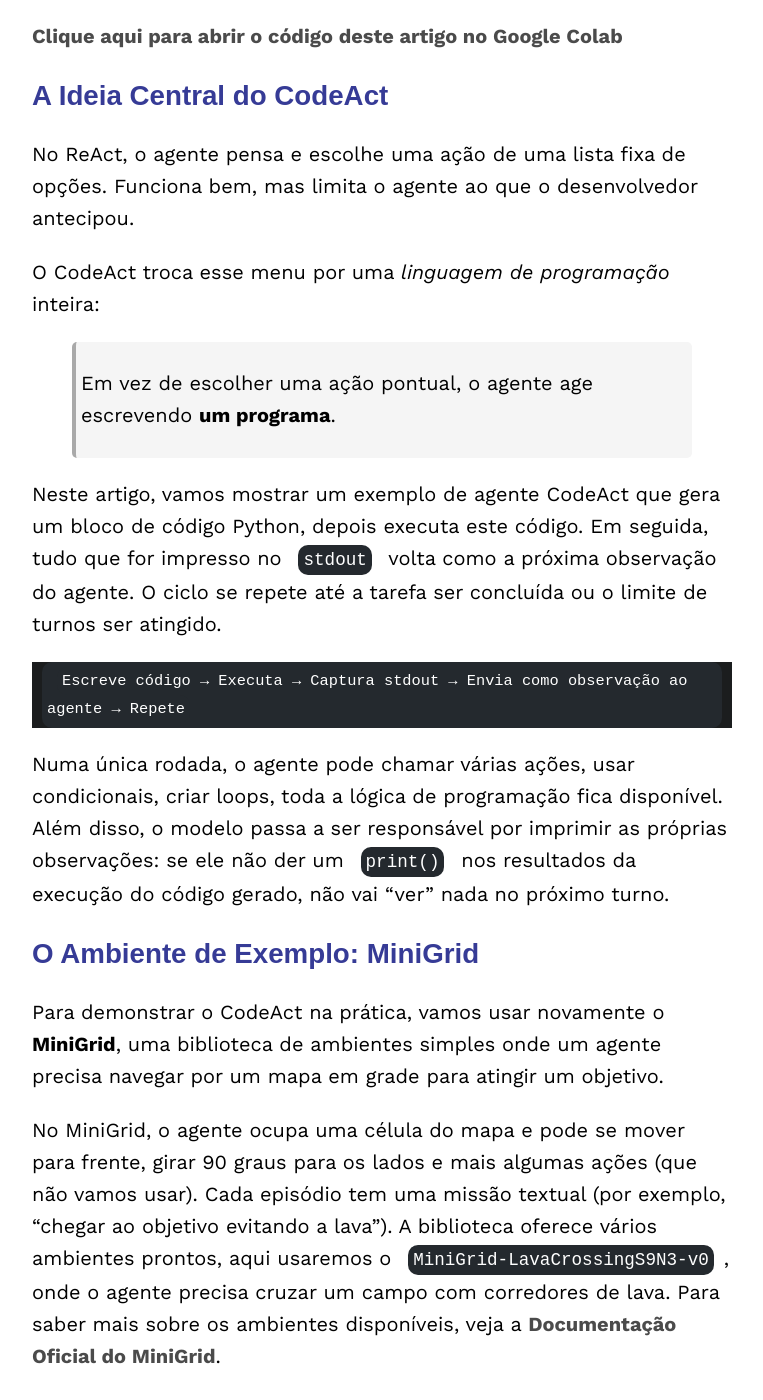
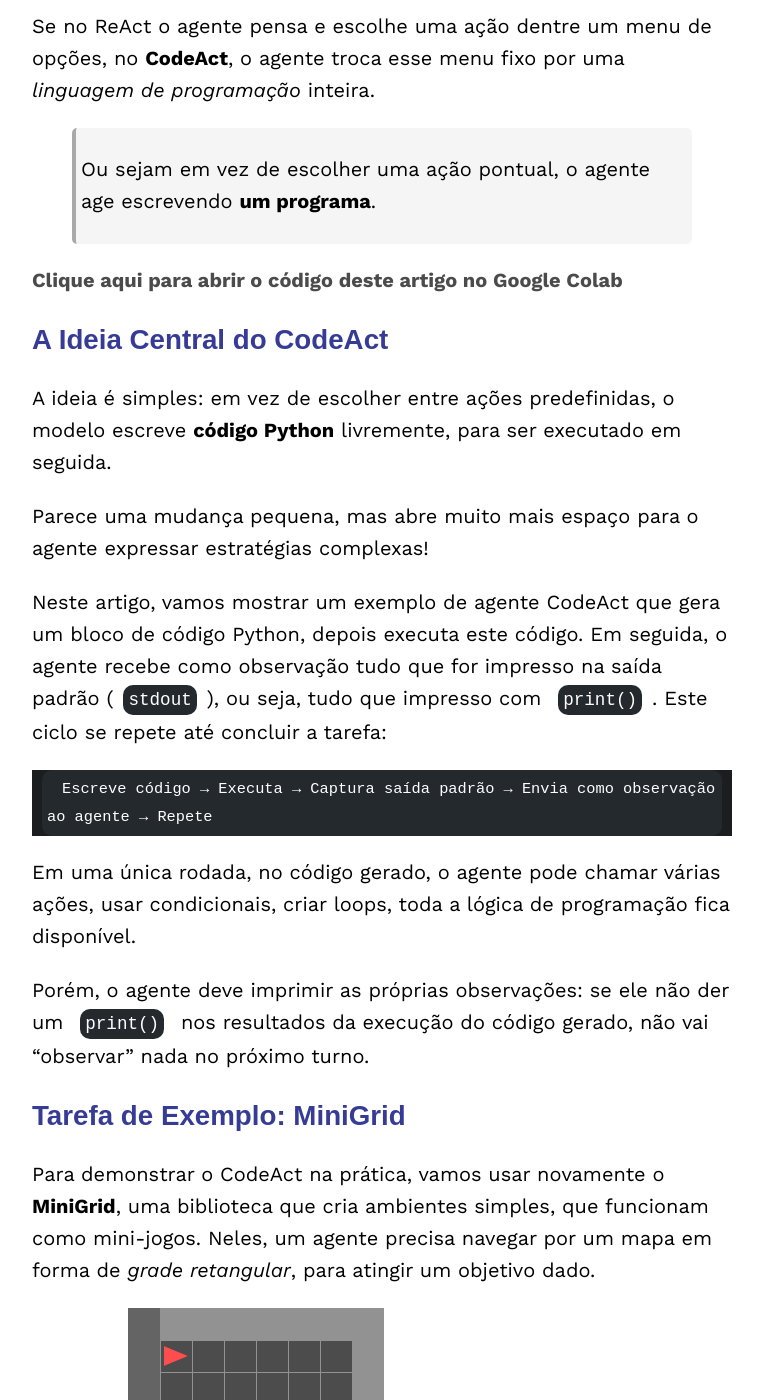
Before and after one commit to iablog/iablog.github.io, a Jekyll site: the page built from _posts/2026-04-07-post.md, in a window 1280 px wide and 1400 px high, scrolled down 1548 px. Shown: the whole window, without its empty margins (258-1021 px from the left). Built offline with Jekyll 4.4.1, drawn with Linux system fonts in a browser that asks for light colours; some of the changed text lies outside the part shown.

Commit message:
Fiz mais algumas revisões depois de ver a versão no site.

````diff
--- a/_posts/2026-04-07-post.md
+++ b/_posts/2026-04-07-post.md
@@ -10,52 +10,64 @@
 tags: [LLM, CodeAct, MiniGrid]
 ---
 
-Em alguns contextos, um agente de IA precisa de muito mais flexibilidade do que um menu fixo de ações, como o que o [**ReAct**](https://iablog.github.io/agentes%20de%20ia/2026/03/13/post.html) possui.
+Em uma postagem anterior, vimos o padrão de projeto [**ReAct**](https://iablog.github.io/agentes%20de%20ia/2026/03/13/post.html) para agentes inteligentes.
 
-Pense em um agente para análise de dados: Você pode criar algumas ferramentas predefinidas para fazer consulta X específica, ou plotar um gráfico Y específico. Mas análise de dados é uma tarefa muito ampla, e restringir as ferramentas deixa o agente muito limitado. O **CodeAct** surge como uma abordagem diferente e mais poderosa.
+Porém, em alguns contextos, um agente de IA precisa de muito mais flexibilidade do que um "menu" fixo de ações como o **ReAct** possui.
 
-A ideia é simples: em vez de escolher entre ações predefinidas, o modelo escreve **código Python**, e esse código é executado de verdade. Parece uma mudança pequena, mas abre muito mais espaço para o agente expressar estratégias complexas!
+Pense em um agente para **análise de dados**. Você pode criar algumas ferramentas para fazer consulta X específica e plotar um gráfico Y específico. Mas análise de dados é uma tarefa muito ampla, com *muitas* possibilidades de consultas e gráficos. Restringir a ferramentas fixas deixa o agente muito limitado.
+
+O **CodeAct** surge como uma abordagem diferente e mais poderosa para este e outros cenários.
+
+Se no ReAct o agente pensa e escolhe uma ação dentre um menu de opções, no **CodeAct**, o agente troca esse menu fixo por uma *linguagem de programação* inteira.
+
+> Ou sejam em vez de escolher uma ação pontual, o agente age escrevendo **um programa**.
 
 [**Clique aqui para abrir o código deste artigo no Google Colab**](https://colab.research.google.com/github/iablog/iablog.github.io/blob/main/code_examples/2026-04/CodeAct.ipynb)
 
 ## A Ideia Central do CodeAct
 
-No ReAct, o agente pensa e escolhe uma ação de uma lista fixa de opções. Funciona bem, mas limita o agente ao que o desenvolvedor antecipou.
+A ideia é simples: em vez de escolher entre ações predefinidas, o modelo escreve **código Python** livremente, para ser executado em seguida.
 
-O CodeAct troca esse menu por uma *linguagem de programação* inteira:
+Parece uma mudança pequena, mas abre muito mais espaço para o agente expressar estratégias complexas!
 
-> Em vez de escolher uma ação pontual, o agente age escrevendo **um programa**.
-
-Neste artigo, vamos mostrar um exemplo de agente CodeAct que gera um bloco de código Python, depois executa este código. Em seguida, tudo que for impresso no `stdout` volta como a próxima observação do agente. O ciclo se repete até a tarefa ser concluída ou o limite de turnos ser atingido.
+Neste artigo, vamos mostrar um exemplo de agente CodeAct que gera um bloco de código Python, depois executa este código. Em seguida, o agente recebe como observação tudo que for impresso na saída padrão (`stdout`), ou seja, tudo que impresso com `print()`. Este ciclo se repete até concluir a tarefa:
 
 ```
-Escreve código → Executa → Captura stdout → Envia como observação ao agente → Repete
+Escreve código → Executa → Captura saída padrão → Envia como observação ao agente → Repete
 ```
 
-Numa única rodada, o agente pode chamar várias ações, usar condicionais, criar loops, toda a lógica de programação fica disponível. Além disso, o modelo passa a ser responsável por imprimir as próprias observações: se ele não der um `print()` nos resultados da execução do código gerado, não vai "ver" nada no próximo turno.
+Em uma única rodada, no código gerado, o agente pode chamar várias ações, usar condicionais, criar loops, toda a lógica de programação fica disponível.
 
-## O Ambiente de Exemplo: MiniGrid
+Porém, o agente deve imprimir as próprias observações: se ele não der um `print()` nos resultados da execução do código gerado, não vai "observar" nada no próximo turno.
 
-Para demonstrar o CodeAct na prática, vamos usar novamente o **MiniGrid**, uma biblioteca de ambientes simples onde um agente precisa navegar por um mapa em grade para atingir um objetivo.
 
-No MiniGrid, o agente ocupa uma célula do mapa e pode se mover para frente, girar 90 graus para os lados e mais algumas ações (que não vamos usar). Cada episódio tem uma missão textual (por exemplo, "chegar ao objetivo evitando a lava"). A biblioteca oferece vários ambientes prontos, aqui usaremos o `MiniGrid-LavaCrossingS9N3-v0`, onde o agente precisa cruzar um campo com corredores de lava. Para saber mais sobre os ambientes disponíveis, veja a [**Documentação Oficial do MiniGrid**](https://minigrid.farama.org/environments/minigrid/).
+## Tarefa de Exemplo: MiniGrid
+
+Para demonstrar o CodeAct na prática, vamos usar novamente o **MiniGrid**, uma biblioteca que cria ambientes simples, que funcionam como mini-jogos. Neles, um agente precisa navegar por um mapa em forma de *grade retangular*, para atingir um objetivo dado.
+
+![Animação do Minigrid](/assets/img/post_03_13/meu_grid_animado.gif)
+
+No MiniGrid, o agente ocupa uma célula do mapa e pode se mover para frente, girar 90 graus para os lados e mais algumas ações (que não vamos usar).
+
+Cada episódio tem uma missão textual, como: *"chegar ao objetivo evitando a lava"*. A biblioteca oferece variações com mapas e objetivos diferentes. Aqui, usaremos o `MiniGrid-LavaCrossingS9N3-v0`, onde o agente precisa chegar a uma célula objetivo, evitando células de "lava".
+
+Para saber mais sobre os ambientes disponíveis, veja a [**documentação oficial do MiniGrid**](https://minigrid.farama.org/environments/minigrid/).
 
 ## Instalação e Configuração
 
-O exemplo de código mostra todo o processo de instalação de módulos necessários e configurações.
+O [código completo](https://colab.research.google.com/github/iablog/iablog.github.io/blob/main/code_examples/2026-04/CodeAct.ipynb)
+contém todo o processo de instalação dos módulos necessários e algumas etapas de configuração, com explicações. Aqui, no artigo, vamos focar nas partes essenciais.
 
-Um detalhe importante é que vamos usar um dos modelos *Gemini*, que podem ser usados gratuitamente até certo limite.
-
-Para isso, gere uma chave de API no Google AI Studio e salve nos *Secrets* do Colab com o nome `GOOGLE_API_KEY`. Se tiver dúvidas sobre como fazer isso, veja o post anterior sobre [ReAct](https://iablog.github.io/agentes%20de%20ia/2026/03/13/post.html) ou o post introdutório sobre o [Google Gemini](https://iablog.github.io/deep%20learning/2025/07/06/post.html).
+Um detalhe importante é que, no agente, vamos usar um dos modelos *Gemini*, que podem ser usados gratuitamente. Para isso, gere uma chave de API no Google AI Studio e salve nos *Secrets* do Colab com o nome `GOOGLE_API_KEY`. Se tiver dúvidas sobre como fazer isso, veja o post anterior sobre [ReAct](https://iablog.github.io/agentes%20de%20ia/2026/03/13/post.html) ou o post introdutório sobre o [Google Gemini](https://iablog.github.io/deep%20learning/2025/07/06/post.html).
 
 
 ## Códigos Auxiliares
 
 ### 1. Wrapper para Representação Textual
 
-Foi criada uma classe auxiliar `MiniGridTextWrapper` que serve como *wrapper* para converter as observações numéricas do MiniGrid em um mapa de texto legível. Se quiser detalhes, veja o o código completo desta classe no Colab.
+Foi criada uma classe auxiliar `MiniGridTextWrapper` que serve como *wrapper*. Ela converta as observações do MiniGrid para um mapa de texto legível, com orientação fixa. A classe completa está definida no código.
 
-O que importa é entender que ela faz com que o ambiente seja será representado textualmente. O mapa quadriculado terá cada célula dele representada por um caractere, conforme a tabela abaixo:
+O que importa é entender o formato das observações que ela retorna. O *wrapper* faz com que cada célula do mapa seja representada por um caractere, conforme a tabela abaixo:
 
 | Caractere | Significado |
 |-----------|-------------|
@@ -87,6 +101,7 @@
 Para tornar o código do agente mais legível, criamos funções especializadas que encapsulam essas chamadas com nomes descritivos:
 
 ```python
+
 def andar_para_frente():
     obs, r, termi, trunc, _ = env.step(2)
     return obs, r, (termi or trunc)
@@ -102,17 +117,17 @@
 def abrir_porta():
     obs, r, termi, trunc, _ = env.step(5)
     return obs, r, (termi or trunc)
+
 ```
 
 ### 4. Testando o Ambiente
 
-Vale explorar o ambiente manualmente antes de mostrar o agente. O código abaixo reseta o ambiente, recebendo a observação inicial na variável `obs`.
+Vale explorar o ambiente manualmente antes de mostrar o código do agente. O código abaixo reseta o ambiente, recebendo a observação inicial na variável `obs`.
 
-Em seguida, o código imprime a observação inicial. Note que ela é um dicionário com dois campos:
-- `mission` (o objetivo em texto) e
-- `text_grid` (o mapa textual).
+Em seguida, o código imprime a observação inicial. Note que ela é um dicionário com dois campos: `mission` (o objetivo em texto) e `text_grid` (o mapa textual).
 
 ```python
+
 obs, _ = env.reset()
 
 print("Observação inicial:")
@@ -120,6 +135,7 @@
 print(obs['mission'])
 print("-- estado do ambiente --")
 print(obs['text_grid'])
+
 ```
 
 Ao executar este código, você obterá algo assim:
@@ -172,7 +188,9 @@
 
 O prompt completo ainda contém uma seção **FORMATO DE UMA OBSERVAÇÃO**, que explica ao modelo a estrutura do `text_grid` e os caracteres usados no mapa (os mesmos da tabela acima). Esse trecho foi omitido aqui por brevidade, mas está disponível no código completo no Colab.
 
-Dois pontos valem destaque. O formato `<execute>...</execute>` é o contrato entre o modelo e o executor: tudo fora dessas tags é descartado, o modelo pode raciocinar em texto antes de escrever o código, mas só o código dentro das tags será executado. E o `print()` como canal de observação, diferente do ReAct, o mapa não aparece automaticamente a cada passo. O agente precisa imprimir explicitamente o que quer ver.
+Dois pontos merecem destaque. O formato `<execute>...</execute>` é o contrato entre o modelo e o executor: tudo fora dessas tags é descartado. E o `print()` é um tipo de canal para "montar" a próxima observação.
+
+> Diferente do ReAct, o mapa não aparece automaticamente a cada passo. O agente precisa imprimir explicitamente o que quer ver na próxima observação.
 
 ### 2. Os Templates de Observação
 
@@ -205,11 +223,14 @@
 
 ### 3. O Executor de Código
 
-Essa é a parte mais diferente em relação ao ReAct. Em essência, Python permite simplesmente chamar `exec()` passando a string contendo o código a ser executado.
+Este é o principal ponto de diferença em relação ao ReAct. Vamos precisar de uma função para executar código Python qualquer.
 
-Porém, criamos a função abaixo para chamar `exec()` e capturar tudo que for impresso durante a execução de `code_str`:
+Python oferece a função `exec(...)`, que executa qualquer string contendo o código Python.
+
+Porém, criamos a função abaixo para chamar `exec()` e capturar tudo que for impresso durante a execução do código:
 
 ```python
+
 def run_codeact_snippet(code_str, exec_globals, exec_locals):
     stdout_buffer = io.StringIO()
     old_stdout = sys.stdout
@@ -221,16 +242,17 @@
         sys.stdout = old_stdout
 
     return stdout_buffer.getvalue()
+
 ```
 
-O truque é redirecionar temporariamente o `sys.stdout` para um buffer em memória (`io.StringIO`). Qualquer `print()` que acontecer durante o `exec()` vai para esse buffer. Depois, o conteúdo do buffer é retornado como string.
+O truque é redirecionar temporariamente o `sys.stdout` (saída padrão) para um buffer em memória (`io.StringIO`). Qualquer `print()` que acontecer durante na execução vai para esse buffer. Depois, o conteúdo do buffer é retornado como string.
 
 
 ### 4. O Loop Principal
 
 Com todas as peças montadas, o loop fica como mostrado abaixo.
 
-Algumas observações:
+Alguns detalhes:
 - A variável `next_message` é usada para preparar o próximo prompt a ser enviado ao modelo.
 - A resposta textual completa do modelo é guardada em `model_response_text`. Dela, será extraído o código e guardado em `code`.
 - O código em `code` é executado ao chamar a função `run_codeact_snippet`, explicada antes.
@@ -239,6 +261,7 @@
 
 
 ```python
+
 # Reinicia o ambiente
 obs, _ = env.reset()
 encerrado = False
@@ -306,13 +329,16 @@
     print("\nFALHA: O agente morreu ou atingiu o limite de passos!")
 
 env.close()
+
 ```
 
-O loop tem três mecanismos de segurança para lidar com respostas inesperadas do modelo:
+
+O loop tem três mecanismos de segurança para lidar com situações inesperadas:
 
 1. Se as tags `<execute>` estiverem faltando, o modelo recebe um aviso e tenta de novo.
 1. Se o código lançar uma exceção, a mensagem de erro volta como observação e o modelo pode corrigir no turno seguinte.
 1. E se o agente não conseguir avançar na solução do ambiente, o limite de 20 turnos encerra o episódio.
+
 
 ## Comparativo: CodeAct vs. ReAct
 
@@ -326,10 +352,12 @@
 | Risco de erro | Baixo (ação inválida = fácil de detectar) | Médio (código pode ter bugs) |
 | Melhor para | Ambientes simples e bem definidos | Tarefas que exigem lógica composta |
 
-O ReAct ainda faz sentido quando o espaço de ações é pequeno e bem delimitado, e quando você deseja facilitar a depuração do comportamento do agente. O CodeAct vale a complexidade extra quando a tarefa exige sequências longas, com lógica complexa e/ou com mais autonomia nas ações escolhidas.
+O ReAct ainda faz sentido quando o espaço de ações é pequeno e bem delimitado, e quando você deseja facilitar a depuração do comportamento do agente.
+
+O CodeAct vale a complexidade extra quando a tarefa exige sequências longas e/ou com lógica complexa.
 
 ## Conclusão
 
-No padrão **CodeAct**, o modelo não só age, ele decide o que observar, e também como estruturar a própria estratégia e até como se recuperar de erros. De certa forma, o agente deixa de ser um executor de instruções e passa a ser um programador resolvendo um problema em tempo real.
+No padrão **CodeAct**, o modelo não só age, ele decide o que observar e também como estruturar a própria estratégia e até como se recuperar de erros. De certa forma, o agente deixa de ser um executor de instruções e passa a ser um programador resolvendo um problema em tempo real.
 
 [**Clique aqui para abrir o código deste artigo no Google Colab**](https://colab.research.google.com/github/iablog/iablog.github.io/blob/main/code_examples/2026-04/CodeAct.ipynb)
````
Also changed, not shown: other parts of _posts/2026-04-07-post.md (+4 -2 lines).
